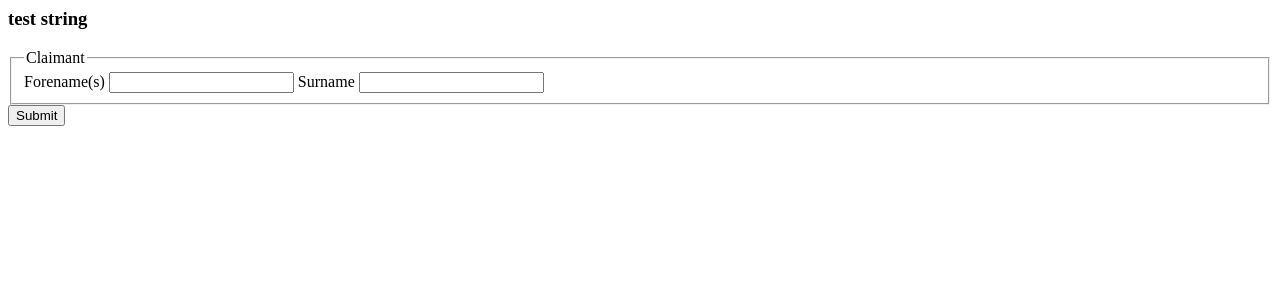
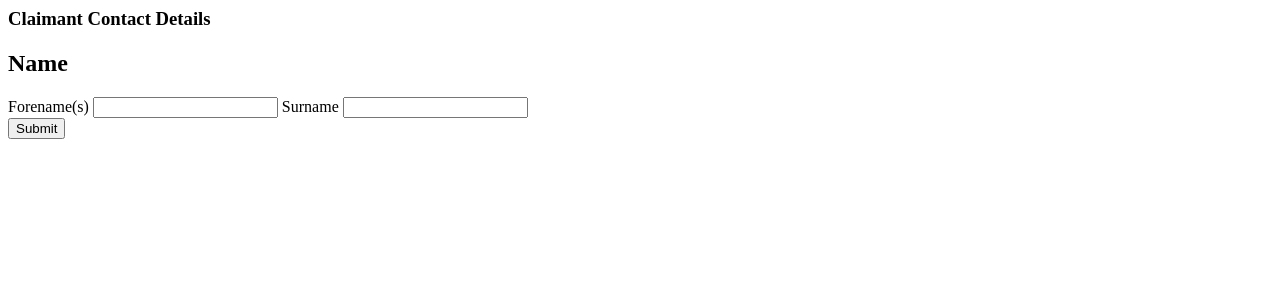
Before and after one commit to pmgandhi/rps-alpha, a Flask app: page /claimant-contact-details in a window 1280 px wide. Shown: the top 300 px of the page. Run offline with Flask 2, Linux system fonts and the light colour scheme.

Commit message:
Remove fieldset from html

```diff
--- a/redundancy_payments_alpha/claimants_user_journey/templates/user_details.html
+++ b/redundancy_payments_alpha/claimants_user_journey/templates/user_details.html
@@ -6,14 +6,16 @@
     <body>
         <article>
             <section>
-                <h1>test string</h1>
+                <h1>Claimant Contact Details</h1>
                 <form method="post" action="/claimant-contact-details">
-                    <fieldset>
-                        <legend>Claimant</legend>
+                    <div>
+                        <h2>Name</h2>
+                        <div>
                         {{ form.hidden_tag() }}
                         {{ form_field(form.forenames) }}
                         {{ form_field(form.surname) }}
-                    </fieldset>
+                        </div>
+                    </div>
                     <input type="submit" value="Submit" />
                 </form>
             </section>
```
